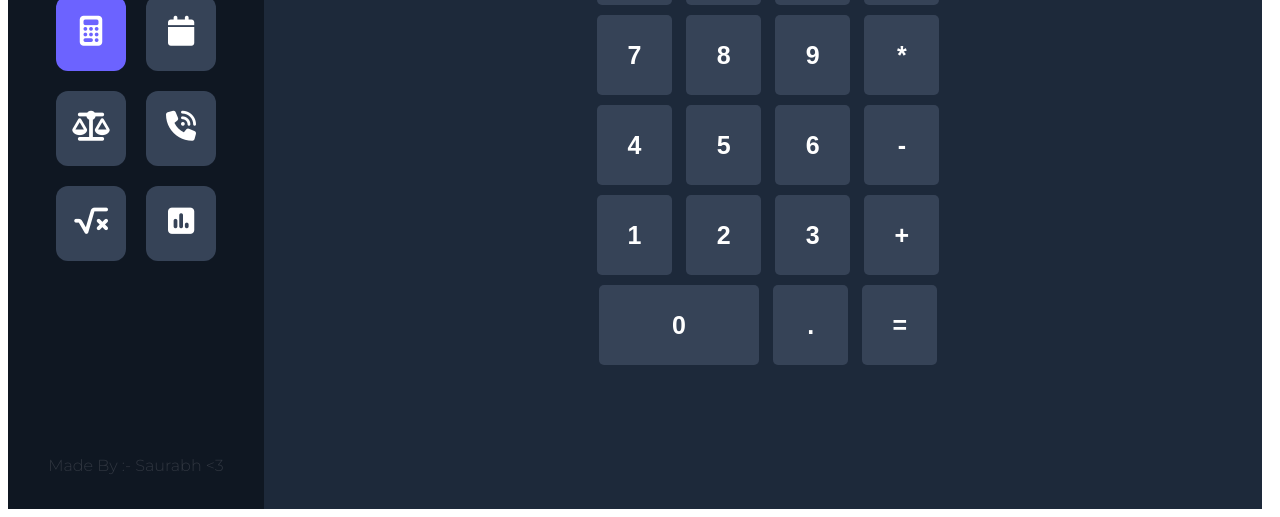
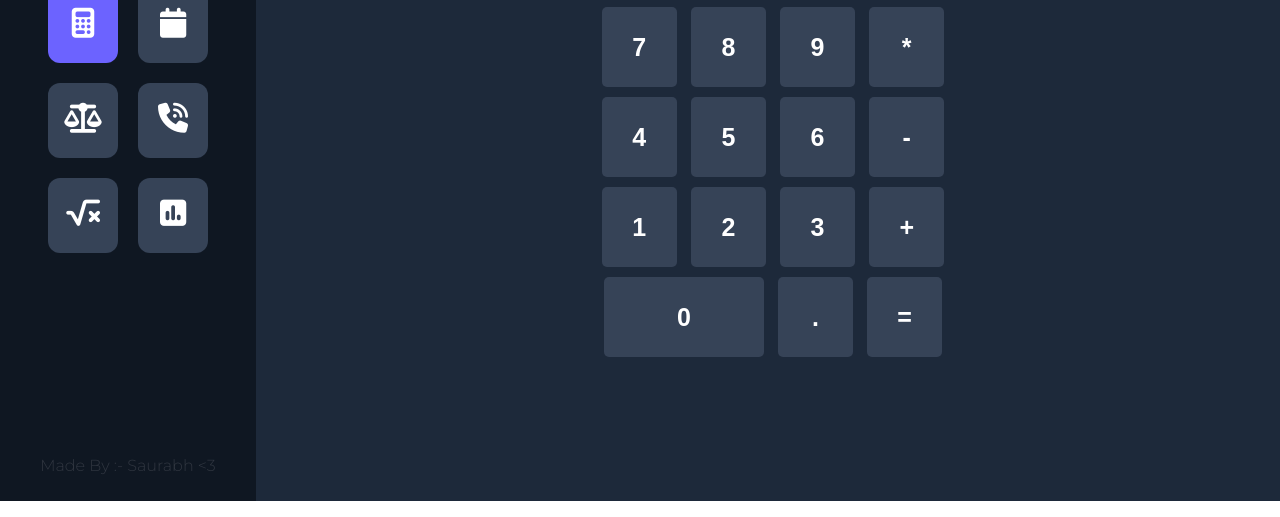
Before and after one commit to Saurabh13042004/Basic-Calculator, a plain HTML site: page index.html in a window 1280 px wide. Shown: the part 299-816 px from the top of the page. Drawn offline with Linux system fonts and the light colour scheme.

Commit message:
image added

```diff
--- a/style.css
+++ b/style.css
@@ -1,8 +1,10 @@
 body{
     font-family: 'Montserrat', sans-serif;
+    margin: 0px;
 }
 
 #modes{
+
     background-color: rgb(15, 23, 34);
     width: 20vw;
     height: 100vh;
@@ -10,7 +12,7 @@ body{
 }
 #calculator{
     background-color: rgb(29, 41, 58);
-    width: 98vw;
+    width: 100vw;
     height: 100vh;
 }
 .container{
```
Also changed, not shown: Demo/image.png (added), 1 other file.
